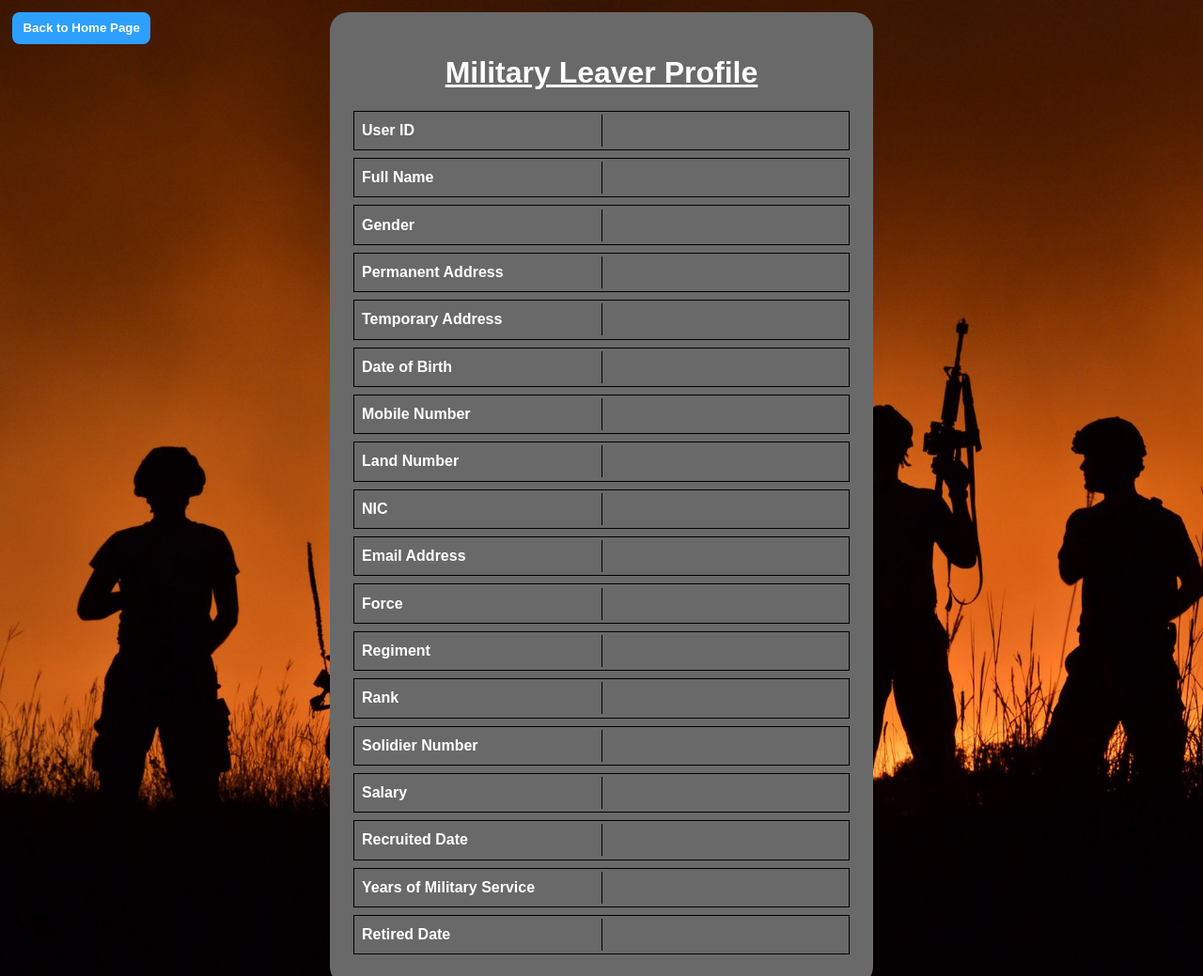
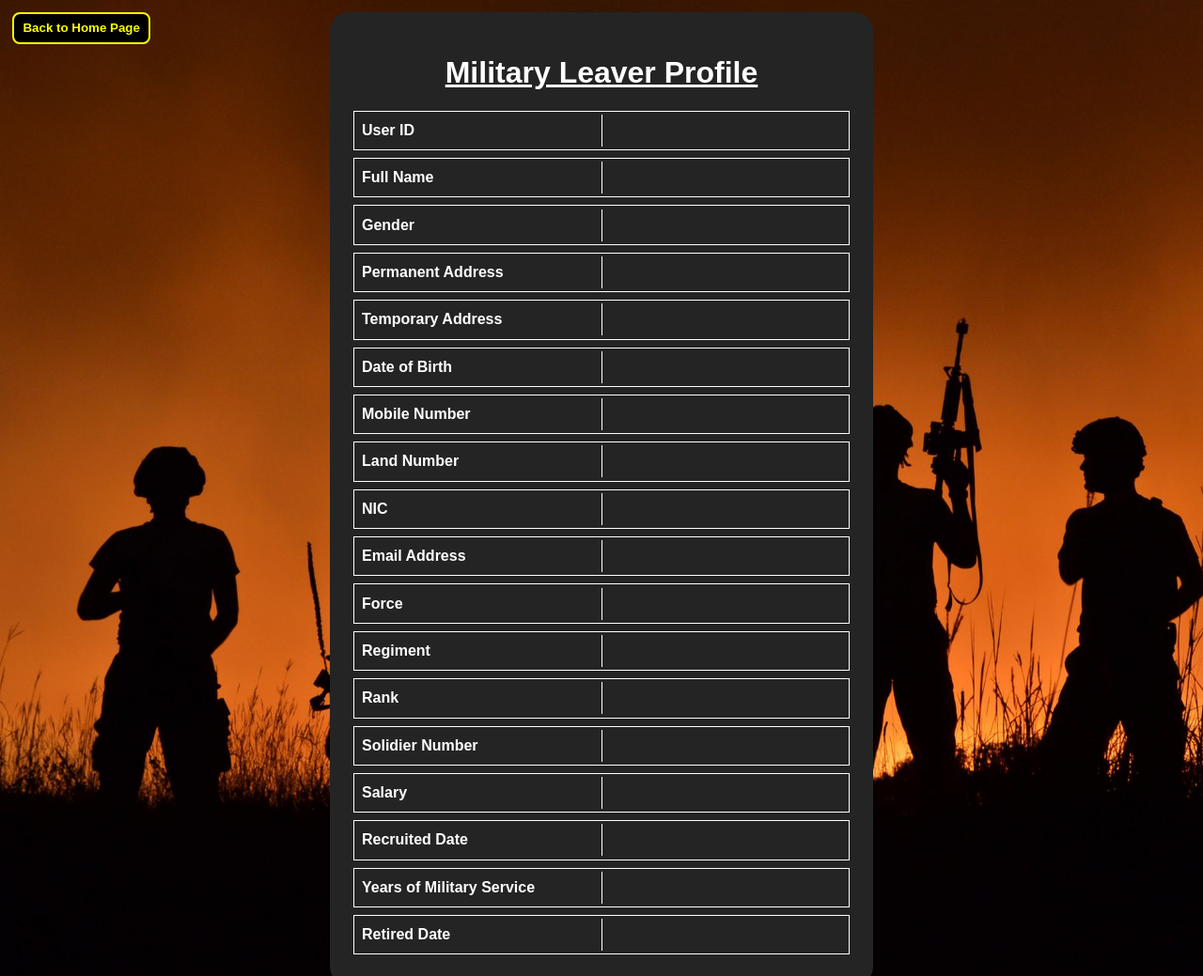
Before and after one commit to BDGKK/Military_Webapp, a website: page client-side/profile-page/index.html in a window 1280 px wide. Shown: the top 1039 px of the page at 94% size. Drawn offline with Linux system fonts and the light colour scheme; no server answers.

Commit message:
Small design changes to webpages
Used compressed bg image for need-help page
Slightly different CSS in profile page
Changed form color of registration page to black

```diff
--- a/client-side/profile-page/styles.css
+++ b/client-side/profile-page/styles.css
@@ -27,22 +27,24 @@ button {
 	justify-content: center;
 	align-items: center;
 	border: none;
-	background-color: rgb(45, 160, 255);
-	color: white;
+	background-color: rgb(0, 0, 0);
+	border: 0.2em solid yellow;
+	color: yellow;
 	font-weight: bold;
 	border-radius: 0.6em;
 }
 button:hover {
-	background-color: rgb(0, 140, 255);
+	background-color: yellow;
+	color: black;
 }
 button:active {
-	background-color: rgb(0, 111, 202);
+	opacity: 80%;
 }
 
 .profile-body {
 	margin-top: 1%;
 	padding: 25px;
-	background-color:dimgray;
+	background-color:rgb(36, 36, 36);
 	border-radius: 20px;
 	display: flex;
 	flex-direction: column;
@@ -56,7 +58,7 @@ button:active {
 	color: white;
 	display: flex;
 	flex-direction: row;
-	border: 0.1em solid black;
+	border: 0.1em solid white;
 	margin-bottom: 0.5em;
 }
 .column {
@@ -66,5 +68,5 @@ button:active {
 }
 .key-column {
 	font-weight: bold;
-	border-right: 0.1em solid black;
+	border-right: 0.1em solid white;
 }
--- a/client-side/registration-page/styles.css
+++ b/client-side/registration-page/styles.css
@@ -13,14 +13,20 @@ body {
 h1 {
 	text-align: center;
 	text-decoration: underline;
+	color: white;
 }
 p {
 	margin-top: 0;
 	margin-bottom: 0.5em;
 	font-weight: bold;
+	color: white;
+}
+label {
+	color: white;
 }
 input:not([type="checkbox"]),
-select {
+select,
+button {
 	height: 1.8em;
 	padding: 0.3em 0.6em;
 	border: none;
@@ -32,20 +38,22 @@ select {
 	height: 2.4em;
 }
 
-input[type="submit"] {
+button {
 	margin-top: 1em;
 	align-items: center;
 	width: 100%;
 	height: 2.5em;
 	font-size: 1em;
 	font-weight: bold;
-	background-color: white;
+	background-color: black;
+	color: yellow;
+	border: 0.2em solid yellow;
 }
-input[type="submit"]:hover {
-	background-color: black;
-	color: white;
+button:hover {
+	background-color: yellow;
+	color: black;
 }
-input[type="submit"]:active {
+button:active {
 	opacity: 80%;
 }
 
@@ -57,7 +65,8 @@ input[type="submit"]:active {
 	flex-direction: column;
 	width: 30em;
 	padding: 1em 4em 2em 4em;
-	background-color: lightblue;
+	background-color: rgb(36, 36, 36);
+	opacity: 95%;
 	border-radius: 1em;
 }
 
```
Also changed, not shown: client-side/registration-page/index.html (+1 -1 lines), client-side/registration-page/script.js (+4 -3 lines), README.md, 1 other file.
